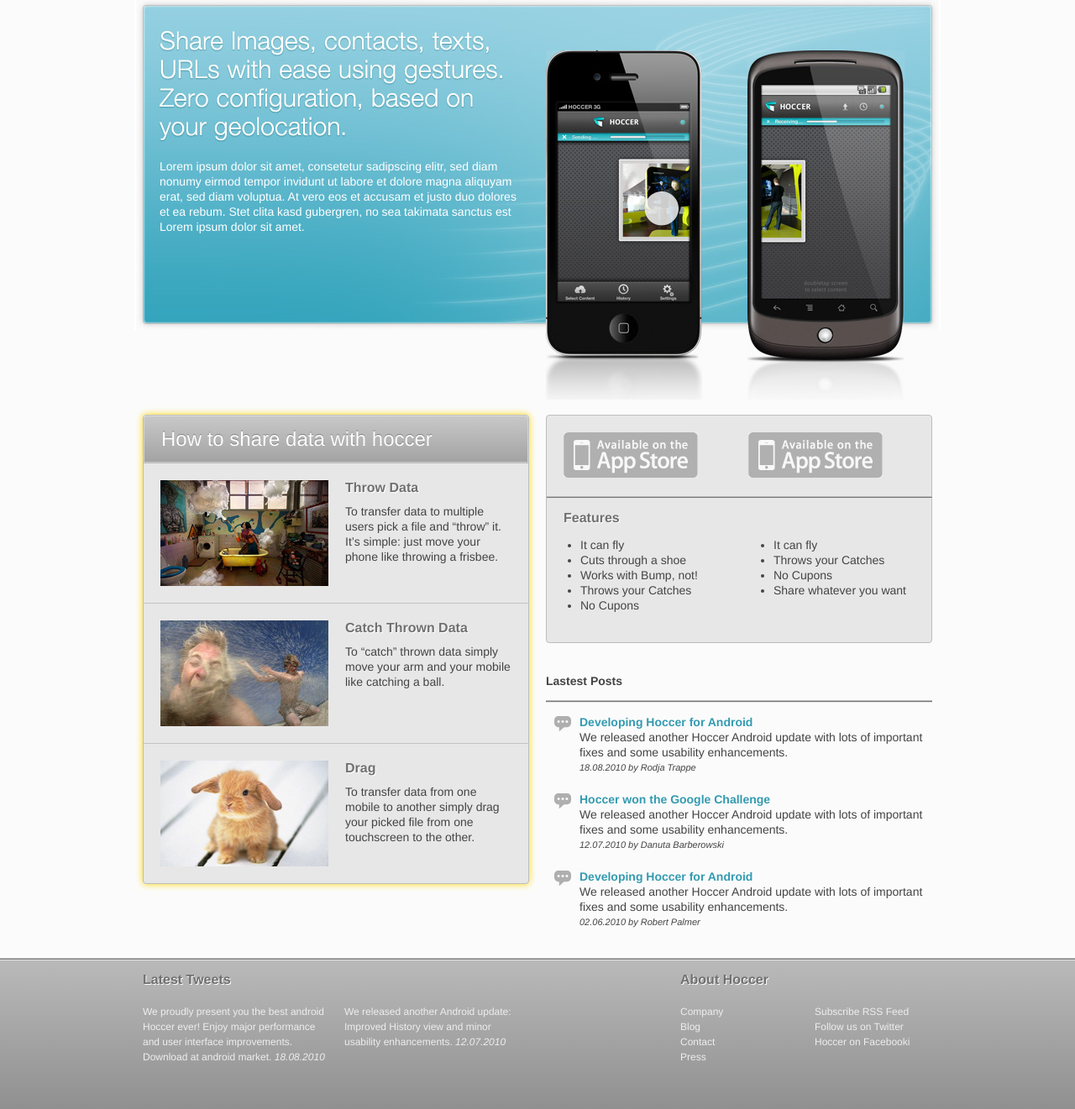
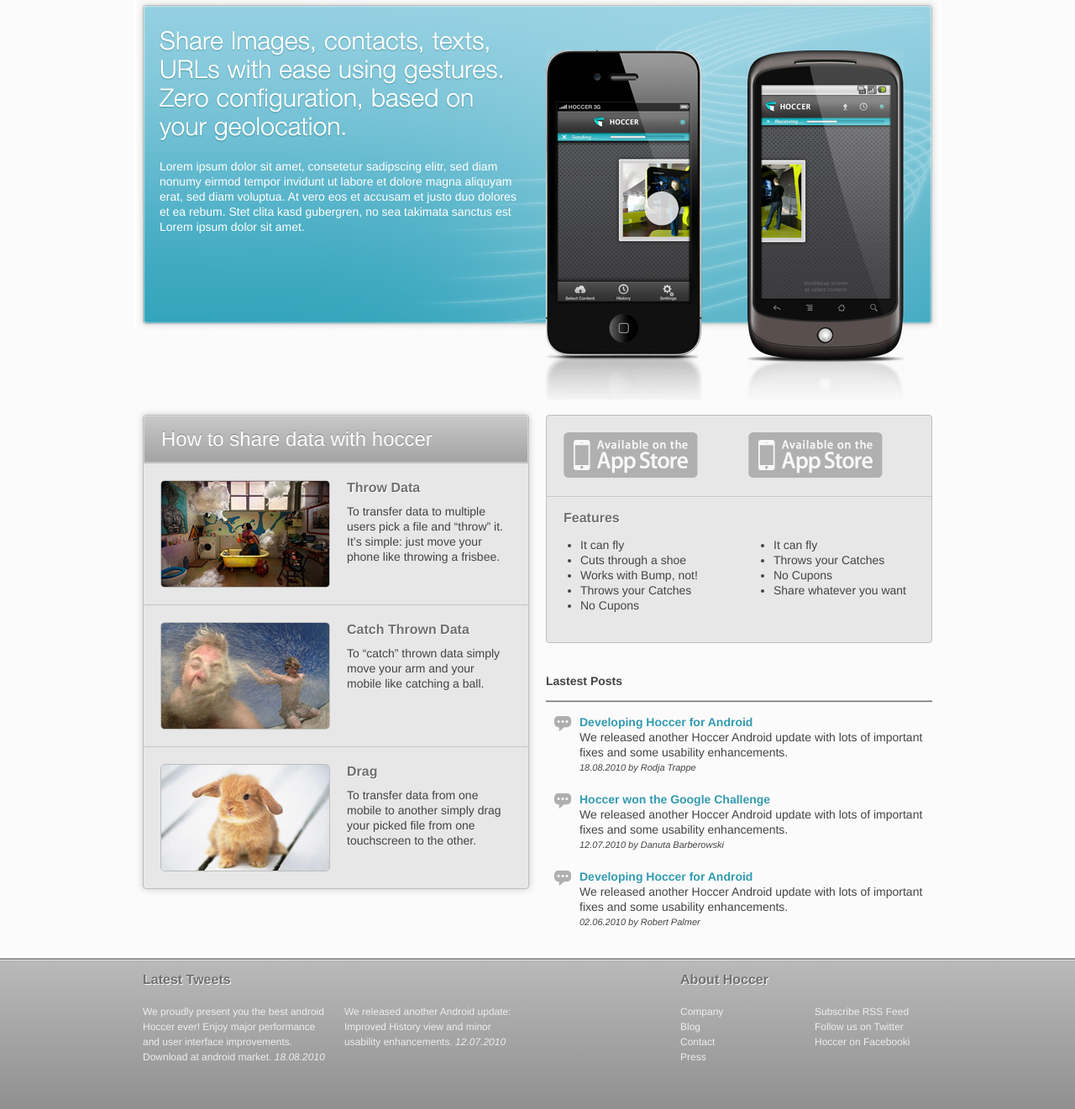
Before and after one commit to hoccer/website, a PHP site: page / in a window 1280 px wide. Shown: the part 114-1435 px from the top of the page at 84% size. Run offline with PHP 8.4, Linux system fonts and the light colour scheme.

Commit message:
fine tuning

```diff
--- a/html_dummy/css/style.css
+++ b/html_dummy/css/style.css
@@ -92,6 +92,12 @@ div#features ul {
   margin-left: 40px;
 }
 
+div#features hr {
+  border-top: 1px solid #c5c5c5;
+  background-color: #f0f0f0;
+  width: 458px;
+}
+
 div#latest_posts {
   margin-top: 36px;
 }
@@ -151,9 +157,9 @@ div#how_to header h2 {
 
 
 div#how_to {
-  -moz-box-shadow: 0 0 8px gold;
+  -moz-box-shadow: 0 0 8px rgba(0, 0, 0, 0.20);
   -webkit-box-shadow: 0 0 8px rgba(0, 0, 0, 0.20);
-  box-shadow: 0 0 8px gold;
+  box-shadow: 0 0 8px rgba(0, 0, 0, 0.20);
 }
 
 div#how_to ul {
@@ -177,7 +183,10 @@ div#how_to ul li p {
 
 div#how_to ul li img {
   float: left;
-  padding-right: 20px;
+  margin-right: 20px;
+  border: 1px solid #bdbdbd;
+  -moz-border-radius: 5px;
+  -webkit-border-radius: 5px;
 }
 
 body > footer {
--- a/html_dummy/index.html
+++ b/html_dummy/index.html
@@ -247,7 +247,6 @@
           </div>
         </footer>
 
-        </div>
 
     <script>!window.jQuery && document.write('<script src="js/jquery-1.4.2.min.js"><\/script>')</script>
 
```
